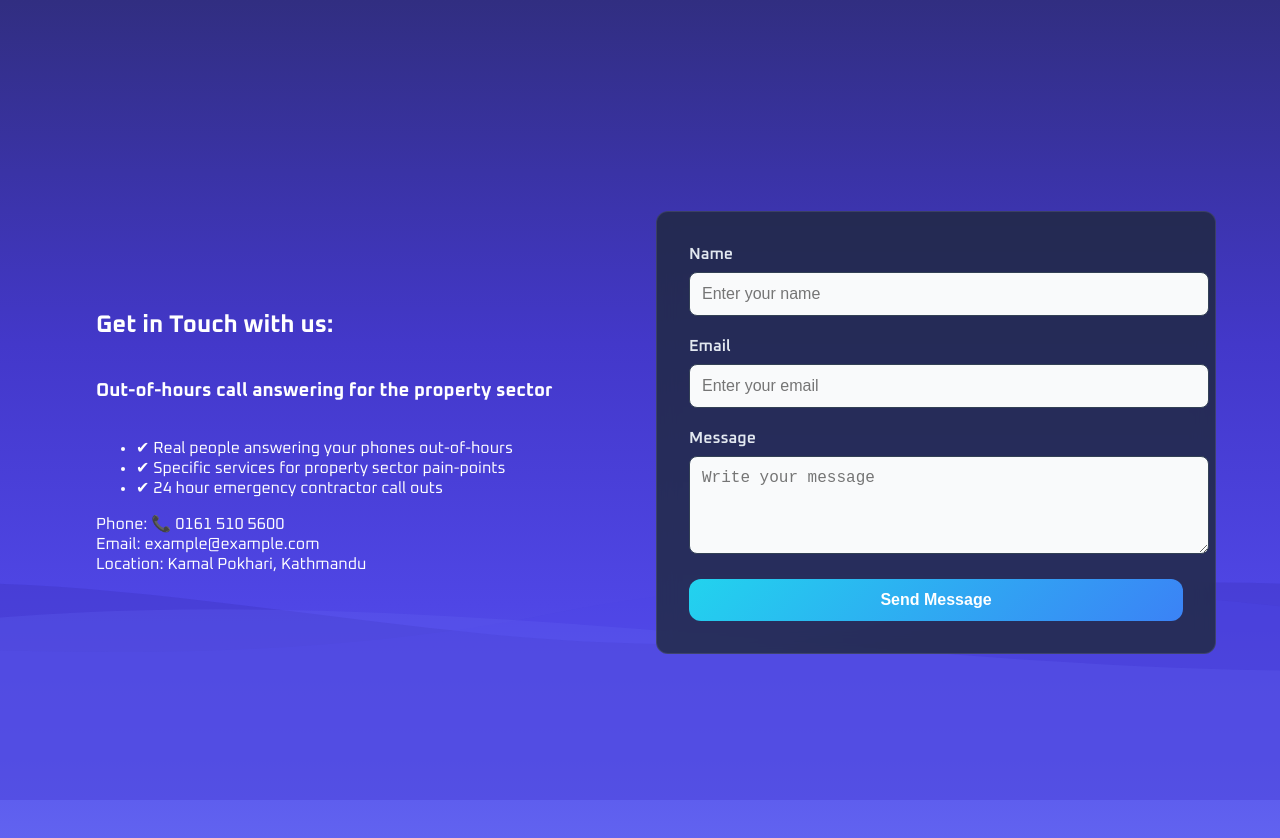
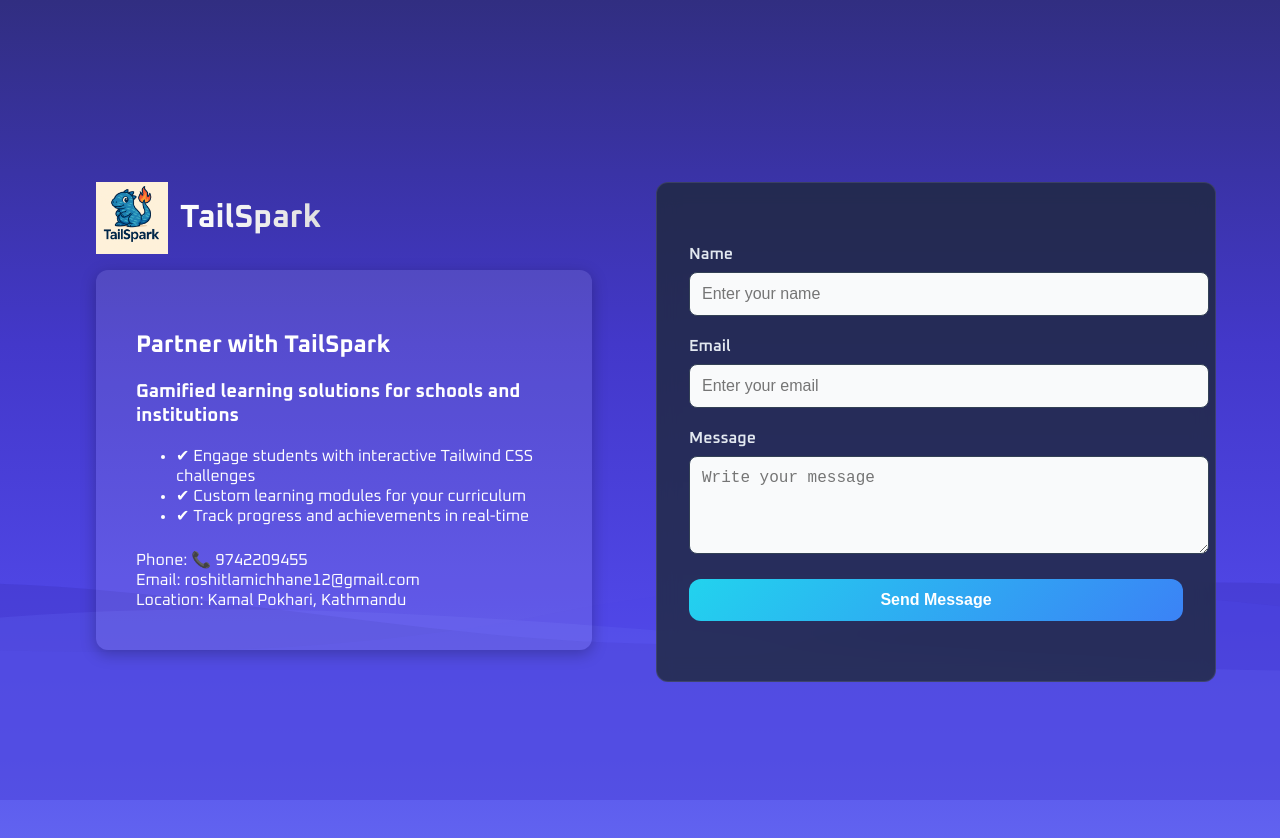
Before and after one commit to RabinBam/Learn-T, a Next.js app: page /contactus in a window 1280 px wide. Shown: the top 838 px of the page. Built offline with nearby package versions, Linux system fonts and the light colour scheme; no server answers.

Commit message:
changes to contact us page

```diff
--- a/src/app/contactus/page.tsx
+++ b/src/app/contactus/page.tsx
@@ -1,4 +1,5 @@
 "use client";
+import Image from "next/image";
 import { saveContactMessage } from "@/services/contact";
 import React, { useState, FormEvent } from "react";
 
@@ -99,22 +100,32 @@
             }}
           >
             {/* Left Info */}
-            <div className="contactMessage">
-              <h2 className="contactTitle">Get in Touch with us:</h2>
+            <div className="contactMessage" style={{ marginTop: "-2rem" }}>
+              <div className="logoAndTitle" style={{display: "flex", alignItems: "center", marginBottom: "1rem"}}>
+                <Image src="/icons/LOGO.jpeg" alt="Logo" width={72} height={72} />
+                <span className="tailSparkText">
+                  TailSpark
+                </span>
+              </div>
+              <div className="leftContentContainer" style={{padding: "2.5rem"}}>
+                <div className="textContainer">
+                  <h2 className="contactTitle">Partner with TailSpark</h2>
                   <h3 className="contactSubtitle">
-                Out-of-hours call answering for the property sector
+                    Gamified learning solutions for schools and institutions
                   </h3>
+                </div>
                 <ul className="contactList">
-                <li>✔ Real people answering your phones out-of-hours</li>
-                <li>✔ Specific services for property sector pain-points</li>
-                <li>✔ 24 hour emergency contractor call outs</li>
+                  <li>✔ Engage students with interactive Tailwind CSS challenges</li>
+                  <li>✔ Custom learning modules for your curriculum</li>
+                  <li>✔ Track progress and achievements in real-time</li>
                 </ul>
-              <div>
-                <span>Phone: 📞 0161 510 5600</span>
+                <div style={{marginTop: "1.5rem"}}>
+                  <span>Phone: 📞 9742209455</span>
                   <br />
-                <span>Email: example@example.com</span>
+                  <span>Email: roshitlamichhane12@gmail.com</span>
                   <br />
                   <span>Location: Kamal Pokhari, Kathmandu</span>
+                </div>
               </div>
             </div>
 
@@ -219,6 +230,60 @@
           justify-content: center;
         }
 
+        .leftContentContainer {
+          padding: 2rem;
+          background: rgba(255, 255, 255, 0.1);
+          border-radius: 12px;
+          box-shadow: 0 4px 15px rgba(0, 0, 0, 0.25);
+          transition: transform 0.3s ease;
+        }
+
+        .leftContentContainer:hover {
+          transform: scale(1.03);
+        }
+
+        .logoAndTitle {
+          transition: transform 0.3s ease;
+          cursor: pointer;
+          display: flex;
+          align-items: center;
+        }
+
+        .logoAndTitle:hover {
+          transform: scale(1.05);
+        }
+
+        .logoAndTitle:hover .tailSparkText {
+          background: linear-gradient(90deg, #00ffff, #ff00ff, #00ffff);
+          background-size: 200% 200%;
+          -webkit-background-clip: text;
+          -webkit-text-fill-color: transparent;
+          animation: gradientShift 3s ease infinite;
+          transition: background 0.5s ease;
+        }
+
+        .tailSparkText {
+          margin-left: 0.75rem;
+          font-weight: 700;
+          font-size: 2rem;
+          background: linear-gradient(90deg, #FFFFFF, #E0E0E0);
+          -webkit-background-clip: text;
+          -webkit-text-fill-color: transparent;
+          transition: background 0.5s ease;
+        }
+
+        @keyframes gradientShift {
+          0% {
+            background-position: 0% 50%;
+          }
+          50% {
+            background-position: 100% 50%;
+          }
+          100% {
+            background-position: 0% 50%;
+          }
+        }
+
         .contactFormWrapper {
           color: #fff;
           padding: 2rem;
@@ -251,6 +316,13 @@
           background-color: #f9fafb;
           color: #111;
           font-size: 1rem;
+          transition: border-color 0.2s, box-shadow 0.2s;
+        }
+
+        input:hover,
+        textarea:hover {
+          border-color: #6366f1;
+          box-shadow: 0 2px 8px rgba(99, 102, 241, 0.10);
         }
 
         .submitBtn {
@@ -267,8 +339,8 @@
         }
 
         .submitBtn:hover {
-          transform: translateY(-2px);
-          box-shadow: 0 5px 15px rgba(59, 130, 246, 0.5);
+          transform: translateY(-2px) scale(1.05);
+          box-shadow: 0 8px 20px rgba(59, 130, 246, 0.6);
         }
 
         /* Waves */
```
Lines whose indentation alone changed are shown as unchanged.
